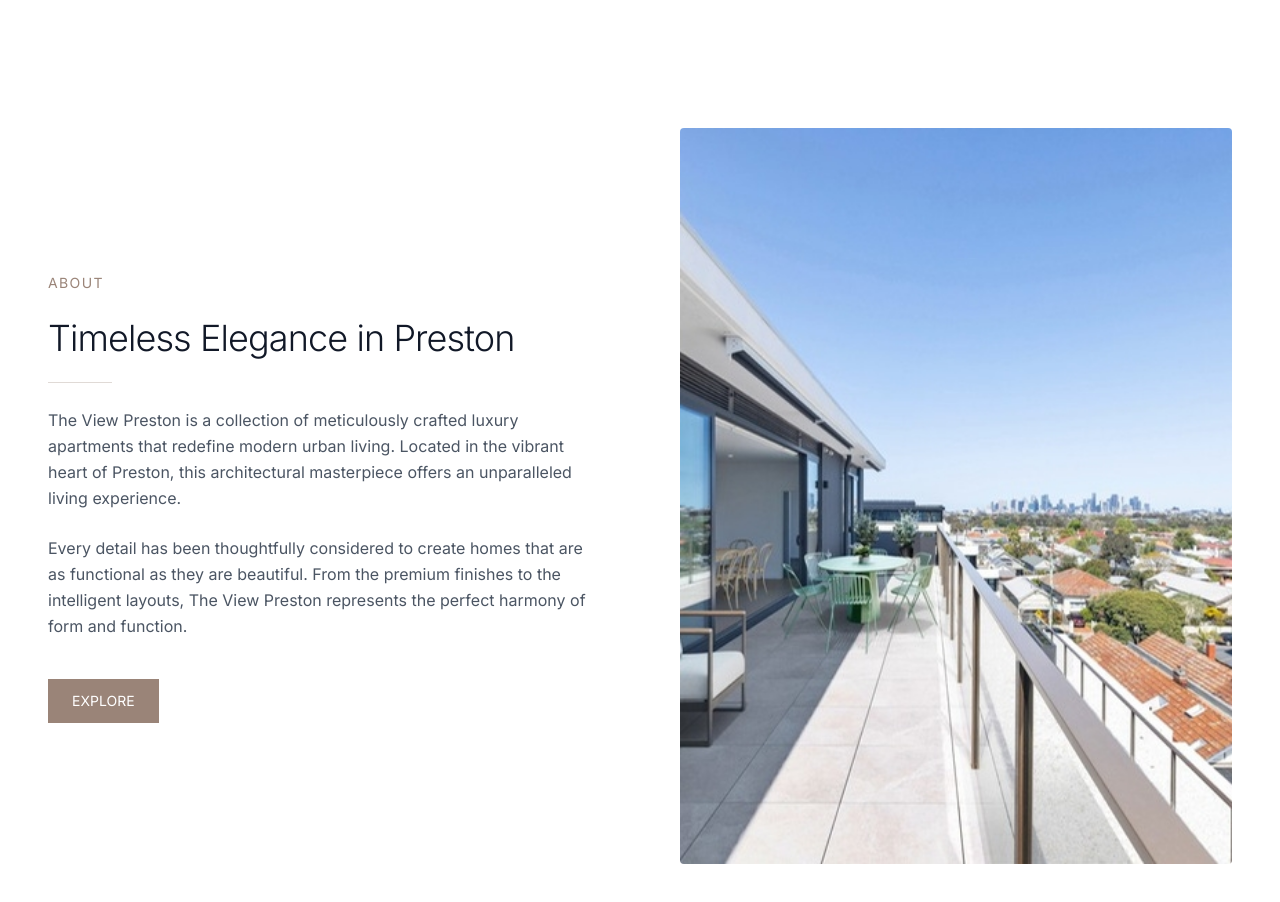
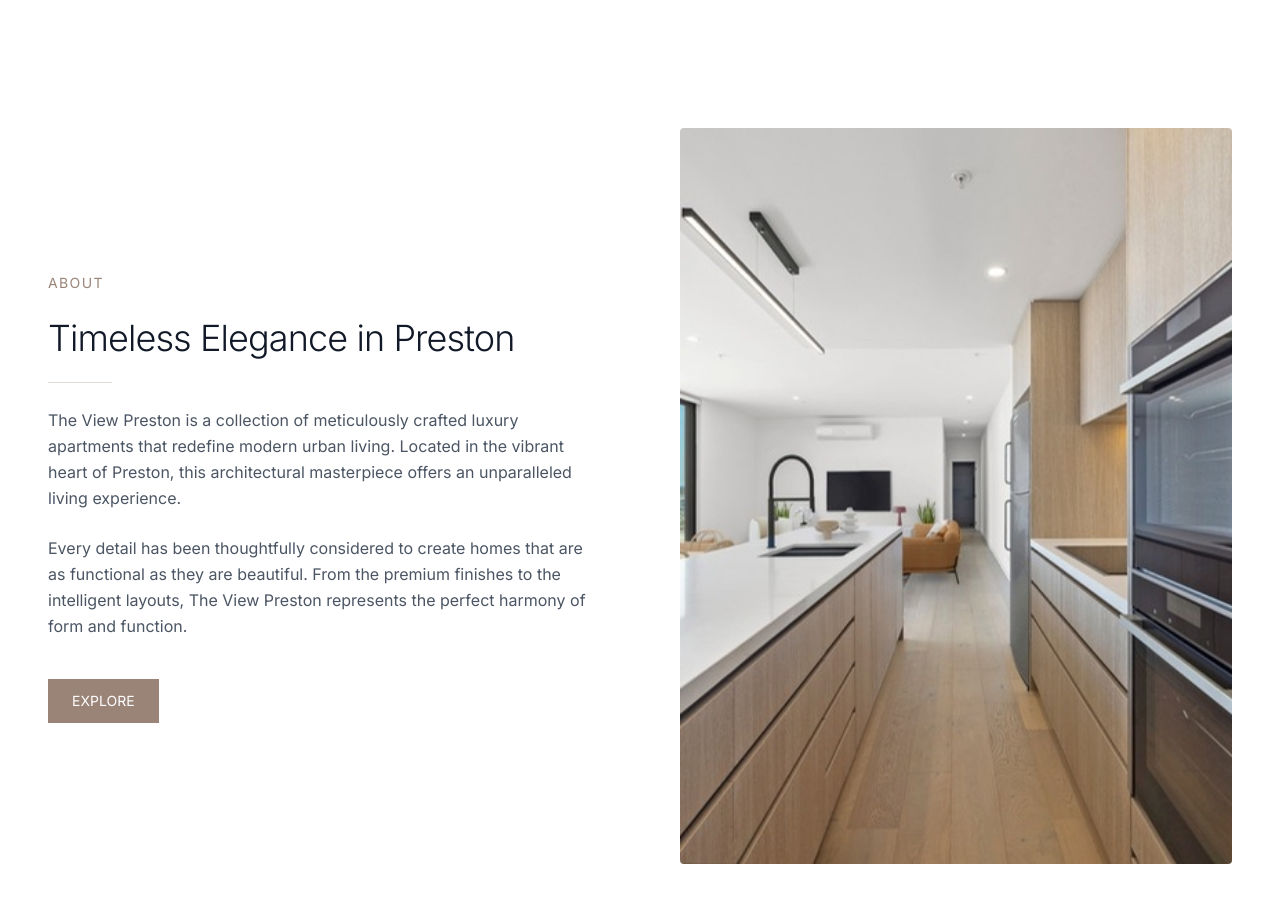
Before and after one commit to propertystart/view-preston-stemcon-v10, a React (Vite) app: page / in a window 1280 px wide. Shown: the part 800-1702 px from the top of the page. Built offline with nearby package versions, Linux system fonts and the light colour scheme.

Commit message:
Replace image URL
Replace hardcoded image URL.

```diff
--- a/src/components/About.tsx
+++ b/src/components/About.tsx
@@ -52,8 +52,8 @@ const About: React.FC = () => {
         <div className="order-1 md:order-2">
           <div className="relative">
             <ImageReveal
-              src="/lovable-uploads/70ca4aff-d20f-4511-896d-2752fb6ff802.png"
-              alt="Spacious balcony with city skyline views"
+              src="/lovable-uploads/0ef9a1d7-761e-47eb-8aa5-fb910f51d7b5.png"
+              alt="Luxurious apartment interior with city views"
               aspectRatio="aspect-[3/4]"
               className="rounded-sm overflow-hidden"
               animation="slide-left"
```
